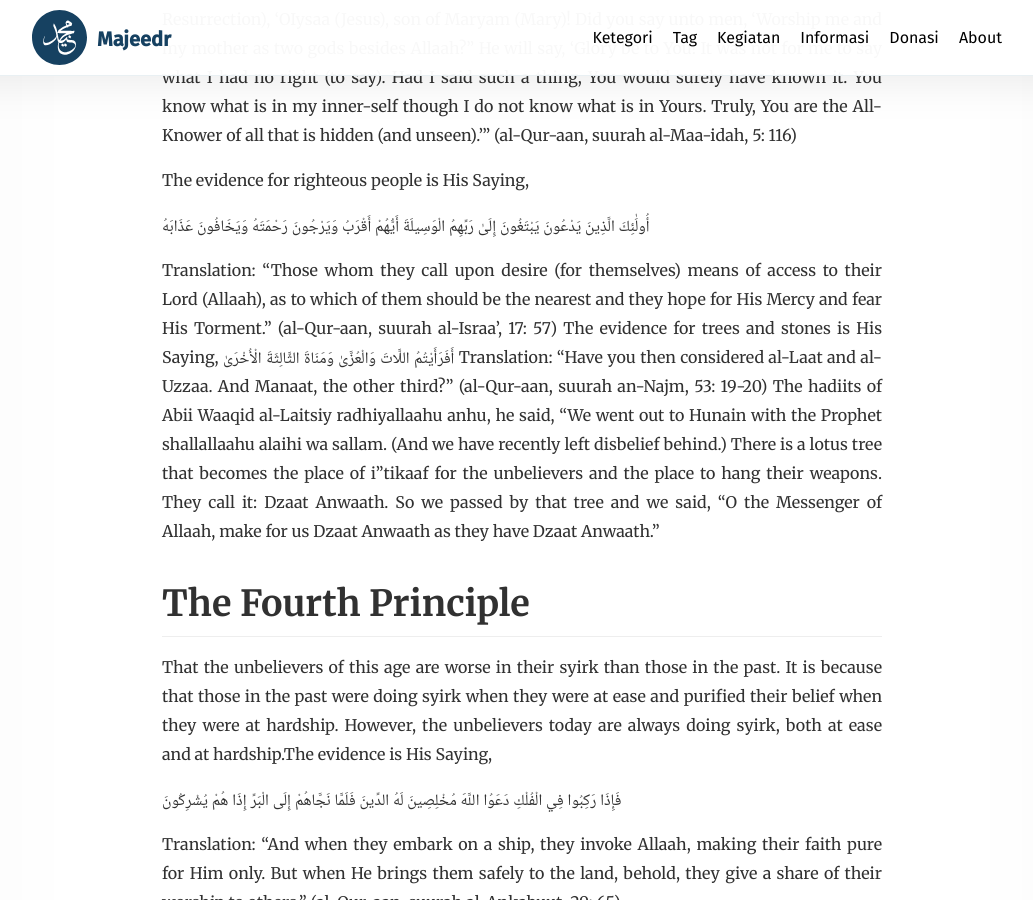
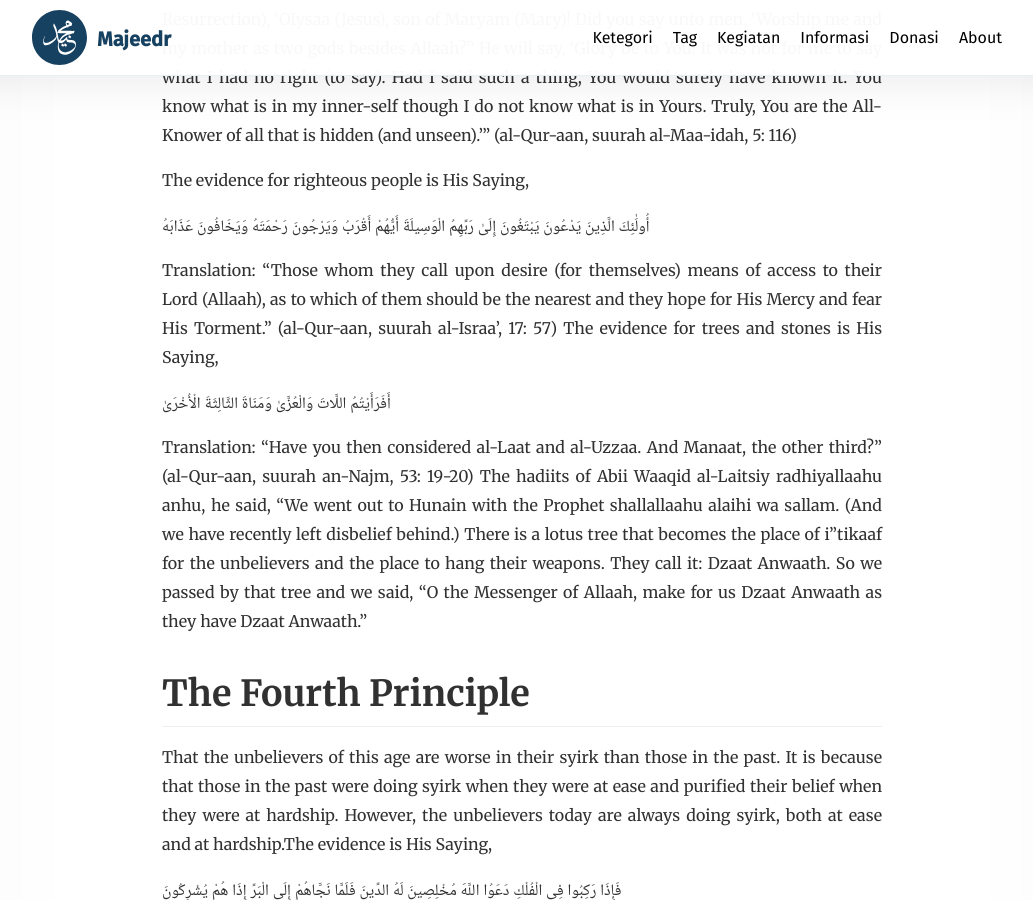
Before and after one commit to Majeedr/majeedr-site, a Jekyll site: the page built from _posts/2013-07-23-the-four-principles-of-syirk-part-3.md, in a window 1280 px wide and 900 px high, scrolled down 1396 px. Shown: the whole window, without its empty margins (118-1151 px from the left). Built offline with Jekyll 4.4.1, drawn with Linux system fonts in a browser that asks for light colours; some web fonts are replaced.

Commit message:
Fix arabic text

```diff
--- a/_posts/2013-07-23-the-four-principles-of-syirk-part-3.md
+++ b/_posts/2013-07-23-the-four-principles-of-syirk-part-3.md
@@ -51,7 +51,10 @@
 
 Translation: “Those whom they call upon desire (for themselves) means of access to their Lord (Allaah), as to which of them should be the nearest and they hope for His Mercy and fear His Torment.” (al-Qur-aan, suurah al-Israa’, 17: 57)
 The evidence for trees and stones is His Saying,
+
+{:.arabic}
 أَفَرَأَيْتُمُ اللَّاتَ وَالْعُزَّىٰ وَمَنَاةَ الثَّالِثَةَ الْأُخْرَىٰ
+
 Translation: “Have you then considered al-Laat and al-Uzzaa. And Manaat, the other third?” (al-Qur-aan, suurah an-Najm, 53: 19-20)
 The hadiits of Abii Waaqid al-Laitsiy radhiyallaahu anhu, he said, “We went out to Hunain with the Prophet shallallaahu alaihi wa sallam. (And we have recently left disbelief behind.) There is a lotus tree that becomes the place of i”tikaaf for the unbelievers and the place to hang their weapons. They call it: Dzaat Anwaath. So we passed by that tree and we said, “O the Messenger of Allaah, make for us Dzaat Anwaath as they have Dzaat Anwaath.”
 
```
